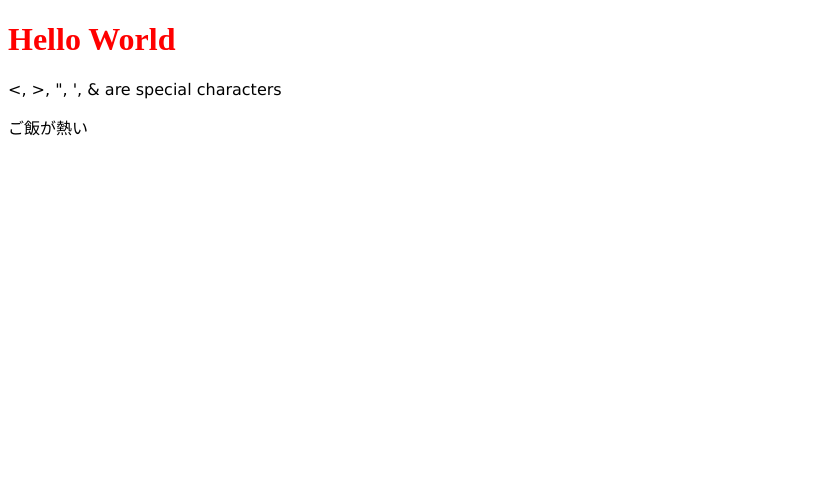
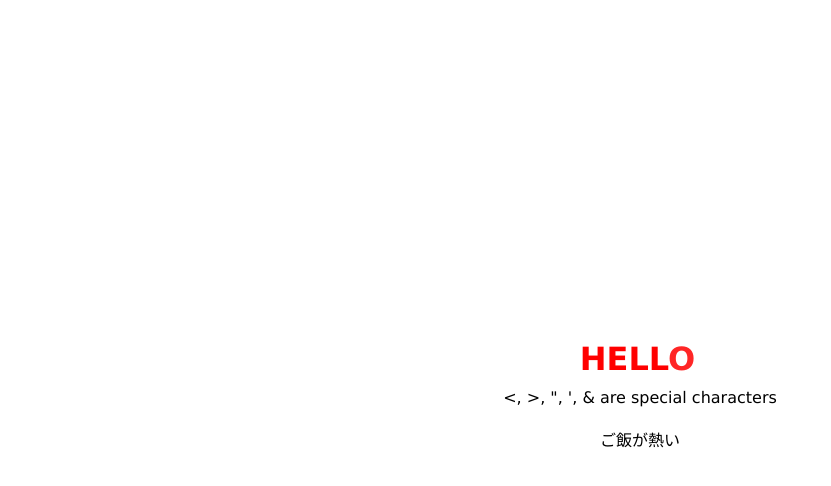
Before and after one commit to alishazin/Internet-and-Web-Programming, a plain HTML site: page 1/basic.html in a window 1280 px wide. Shown: the whole page, without its empty margins (0-831 px from the left). Drawn offline with Linux system fonts and the light colour scheme.

Commit message:
Add files via upload

```diff
--- a/1/basic.html
+++ b/1/basic.html
@@ -29,7 +29,7 @@ characters that counts as a valid doctype. -->
 <body>
 
 	<!-- Tags are case-insensitive. However, the convention and recommended practice is to write tags in lowercase. -->
-	<H1 style="color:red;">Hello World</H1>
+	<H1 style="color:red;"><div id="cursor"></div></H1>
 	<!-- An html element consist of opening tag, attributes, content and closing tage -->
 
 	<!--  <, >,",', and & are special characters. To use them as content, we use this thing -->
--- a/1/script.js
+++ b/1/script.js
@@ -1 +1,17 @@
 console.log("Hello World in Console")
+
+const string = "HELLO WORLD";
+
+for (let i=0; i<string.length; i++) {
+	setTimeout(() => {
+		const span = document.createElement('span');
+		span.innerText = string[i];
+		document.querySelector('h1').appendChild(span);
+
+		if (i == string.length - 1) {
+			setTimeout(() => {
+				document.querySelector('#cursor').remove();
+			}, 3000);
+		}
+	}, i * 1000);
+}
--- a/1/style.css
+++ b/1/style.css
@@ -1,3 +1,47 @@
+@keyframes appear {
+	0% {
+		opacity: 0;
+	}
+	100% {
+		opacity: 1;
+	}
+}
+* {
+	box-sizing: content-box;
+	margin: 0;
+}
 p {
 	font-family: Verdana;
+	margin: 10px 0;
 }
+body {
+	display: flex;
+	justify-content: center;
+	align-items: center;
+	flex-direction: column;
+	min-height: 100vh;
+}
+h1 {
+	text-align: center;
+	margin: 2  0px 0;
+	font-family: Verdana;
+	padding-right: 5px;
+	position: relative;
+}
+h1 span {
+	animation-name: appear;
+	animation-duration: 2s;
+	animation-fill-mode: forwards;
+}
+h1 #cursor {
+	position: absolute;
+	right: 0;
+	top: 10%;
+	min-height: 80%;
+	width: 1px;
+	background-color: #717171;
+	animation-name: appear;
+	animation-duration: 1s;
+	animation-fill-mode: forwards;
+	animation-iteration-count: infinite;
+}
```
